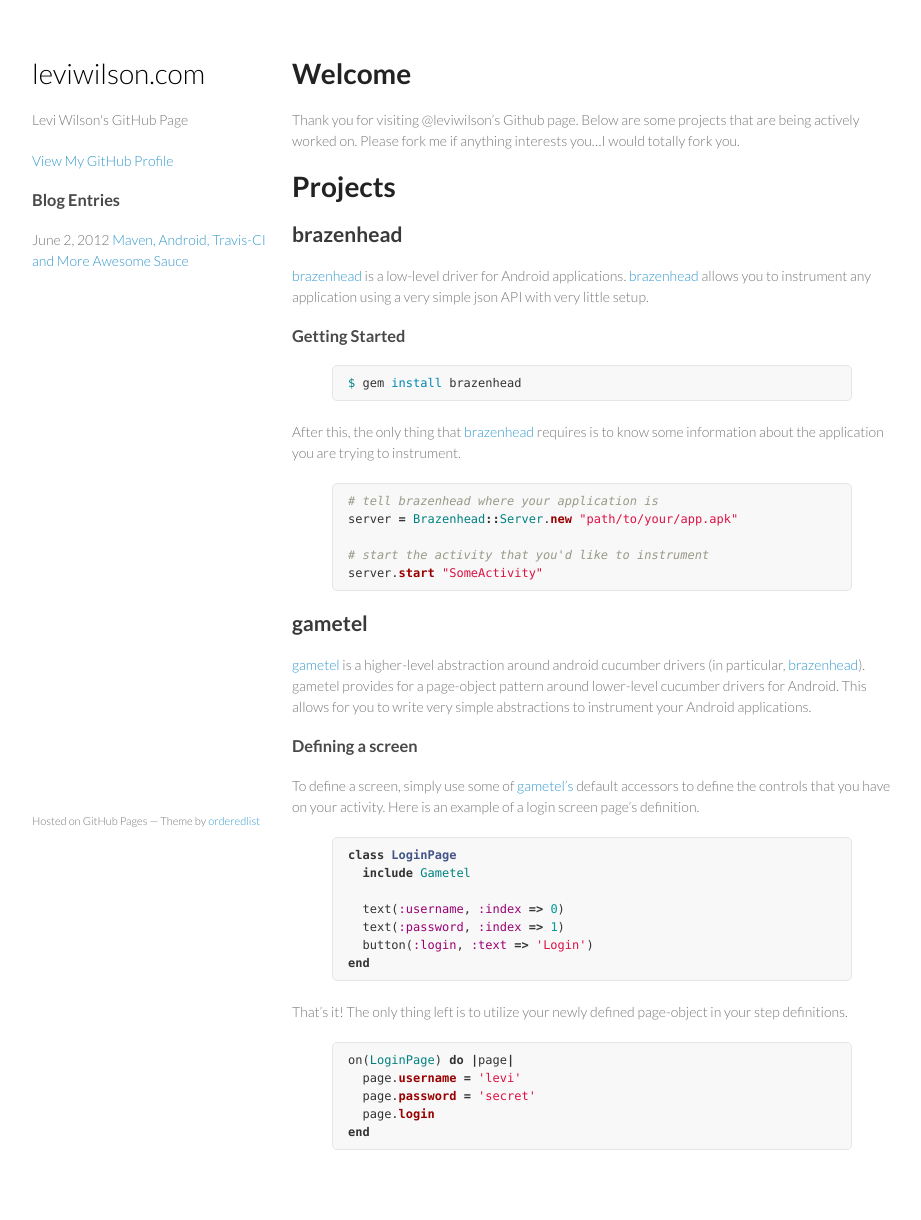
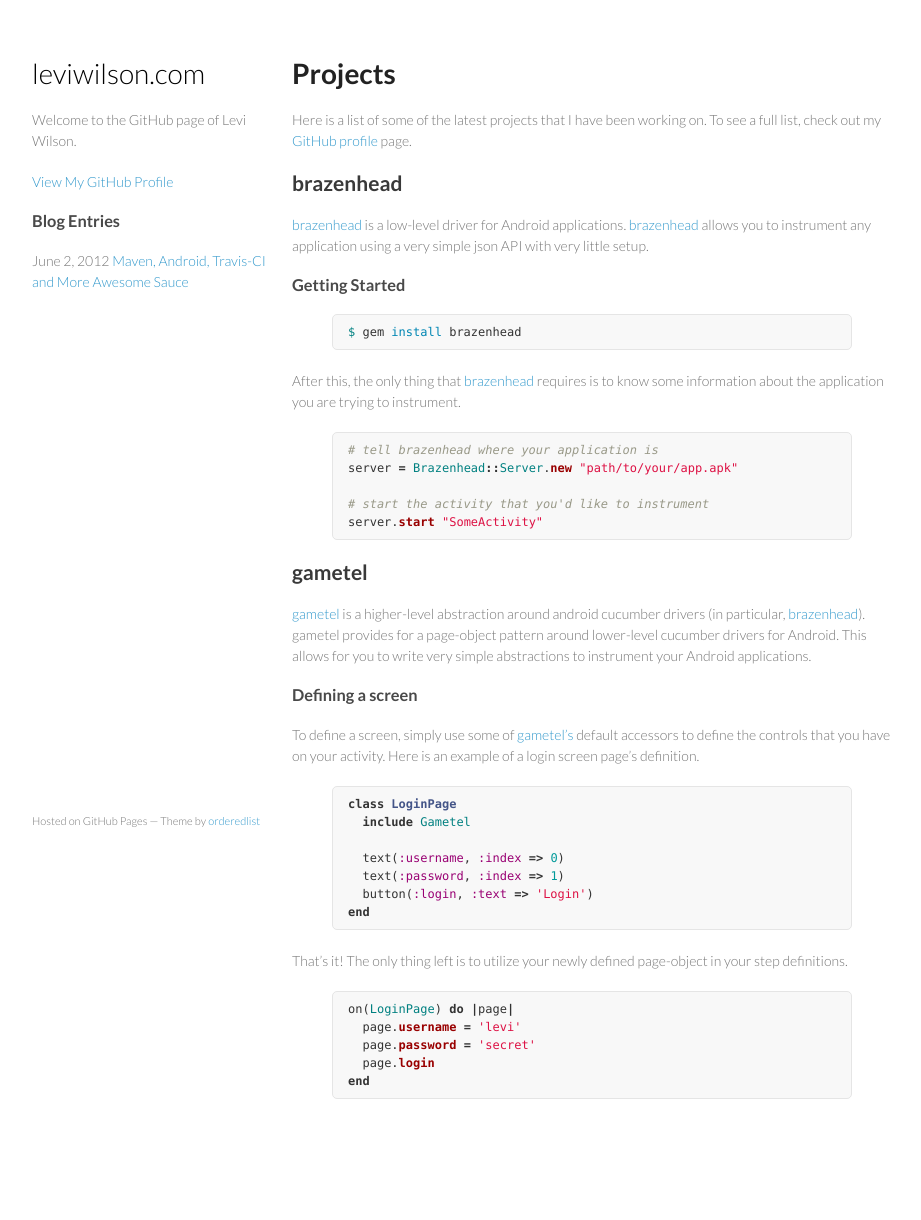
Before and after one commit to leviwilson/leviwilson.github.com, a Jekyll site: the page built from index.md, in a window 1280 px wide. Shown: the whole page, without its empty margins (178-1099 px from the left). Built offline with Jekyll 4.4.1, drawn with Linux system fonts in a browser that asks for light colours; Markdown is read by kramdown in place of the engine named in the settings; after the commit the page ends 1169 px from its top, so only the background shows below that.

Commit message:
remove welcome section from main content

```diff
--- a/_includes/header_info
+++ b/_includes/header_info
@@ -1,5 +1,5 @@
 <h1><a class="home" href="http://leviwilson.com/">leviwilson.com</a></h1>
-<p>Levi Wilson's GitHub Page</p>
+<p>Welcome to the GitHub page of Levi Wilson.</p>
 <p class="view"><a href="https://github.com/leviwilson">View My GitHub Profile</a></p>
 <h3>Blog Entries</h3>
 {% for post in site.posts %}
--- a/index.md
+++ b/index.md
@@ -2,11 +2,8 @@
 layout: default
 title: "leviwilson.github.com"
 ---
-
-# Welcome
-Thank you for visiting @leviwilson's Github page.  Below are some projects that are being actively worked on.  Please fork me if anything interests you...I would totally fork you.
-
 # Projects
+Here is a list of some of the latest projects that I have been working on.  To see a full list, check out my [GitHub profile](http://github.com/leviwilson) page.
 
 ## brazenhead
 [brazenhead](https://github.com/leandog/brazenhead) is a low-level driver for Android applications.  [brazenhead](https://github.com/leandog/brazenhead) allows you to instrument any application using a very simple json API with very little setup.
```
